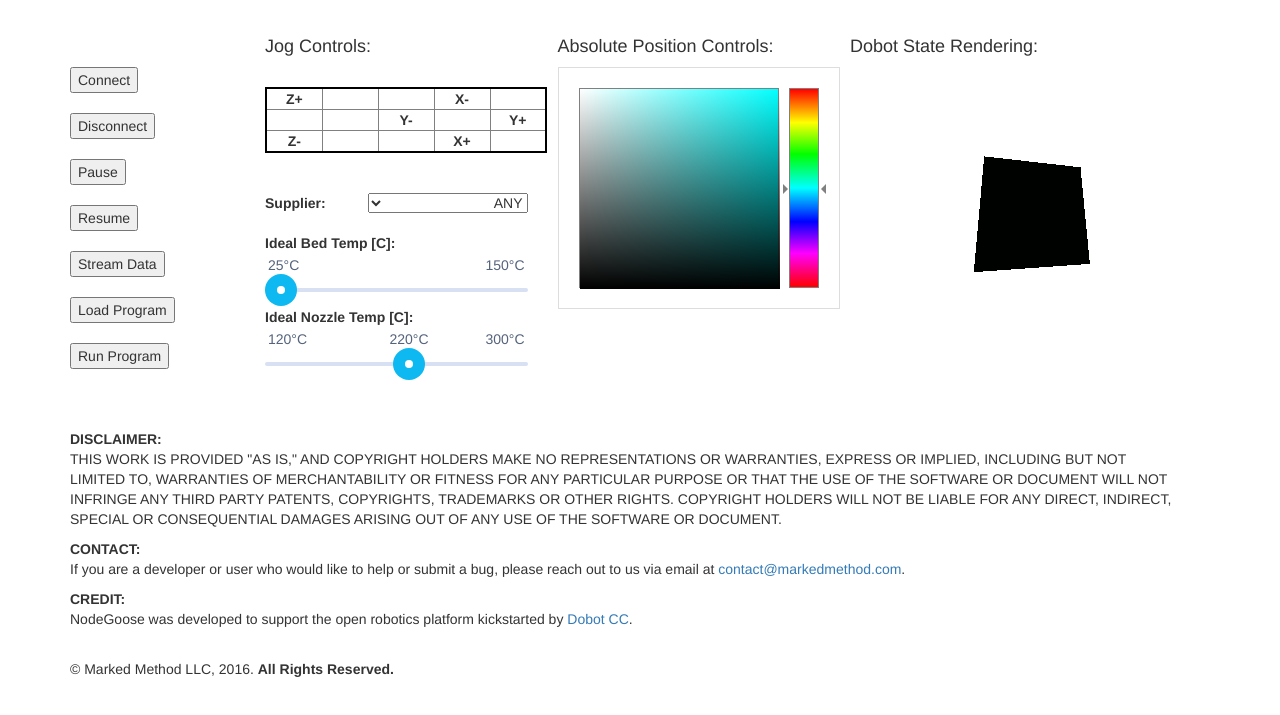
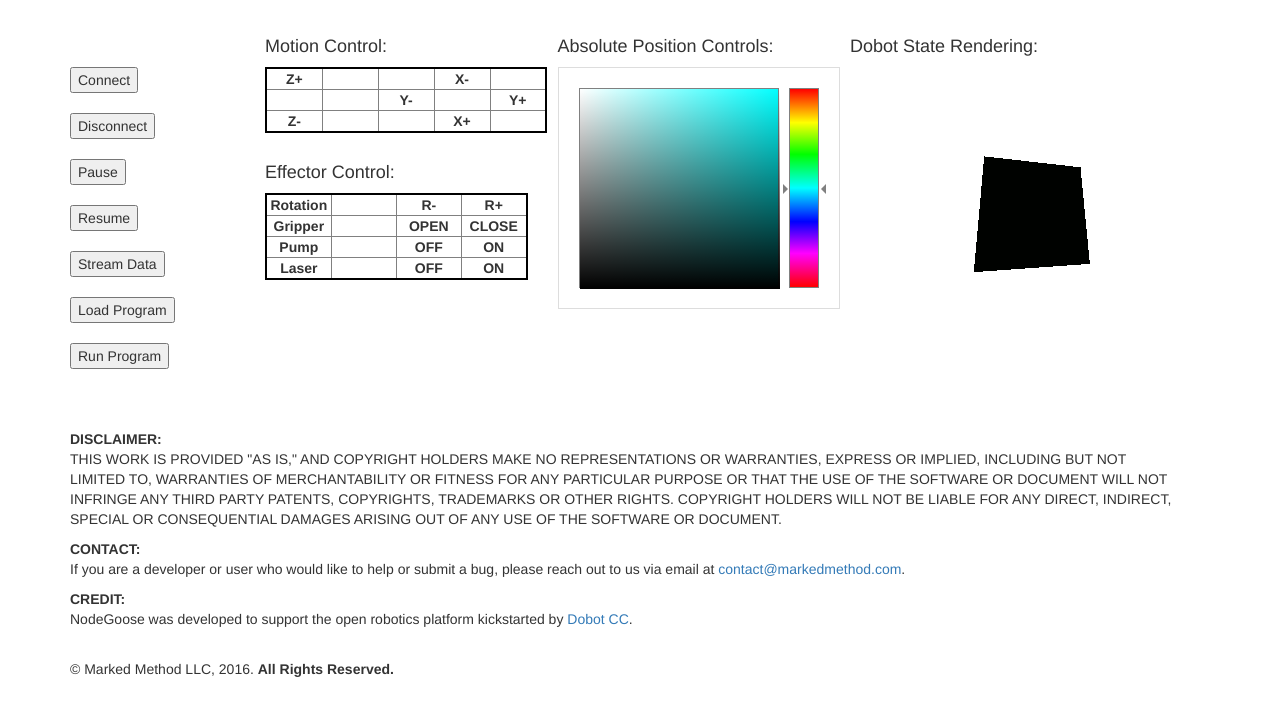
Before and after one commit to rniice/node-goose, a plain HTML site: page public/index.html in a window 1280 px wide. Shown: the part 49-764 px from the top of the page. Drawn offline with nearby package versions, Linux system fonts and the light colour scheme; some packages are replaced by stand-ins of ours; a script that the page names is missing.

Commit message:
added effector control layout

```diff
--- a/public/index.html
+++ b/public/index.html
@@ -88,9 +88,7 @@
         </div>
 
         <div class="col-lg-3">
-          <h4>Jog Controls:</h4>
-
-            <br>
+          <h4>Motion Control:</h4>
 
             <table class="processing-parameters" style="width:100%">
               <tr>
@@ -117,15 +115,48 @@
 
             </table>
 
+          <br>
+          <h4>Effector Control:</h4>
+
+            <table class="processing-parameters" style="width:100%">
+
+              <tr>
+                <td><strong>Rotation</strong></td>
+                <td><strong></strong></td>
+                <td><strong>R-</strong></td>
+                <td><strong>R+</strong></td>
+              </tr>
+              <tr>
+                <td><strong>Gripper</strong></td>
+                <td><strong></strong></td>
+                <td><strong>OPEN</strong></td>
+                <td><strong>CLOSE</strong></td>
+              </tr>
+              <tr>
+                <td><strong>Pump</strong></td>
+                <td><strong></strong></td>
+                <td><strong>OFF</strong></td>
+                <td><strong>ON</strong></td>
+              </tr>
+              <tr>
+                <td><strong>Laser</strong></td>
+                <td><strong></strong></td>
+                <td><strong>OFF</strong></td>
+                <td><strong>ON</strong></td>
+              </tr>
+
+            </table>
+
             <br>
             <br>
 
 
             <!--<h4>Cost Properties:</h4>-->
 
+            <!--
             <span class="pull-down-heading" aria-hidden="true"><strong>Supplier:</strong>
               <select ng-model="manufacturer" ng-change="changeManufacturer(manufacturer)">
-                <option value="">ANY</option>-->
+                <option value="">ANY</option>
                 <option value="3DFilamenta">3DFilamenta</option>
 
               </select>
@@ -143,6 +174,8 @@
               <rzslider class="nozzle-temp-slider" rz-slider-model="slider_nozzle_temp.value"
                 rz-slider-options="slider_nozzle_temp.options"></rzslider>
             </span>
+
+            -->
 
         </div>
 
```
